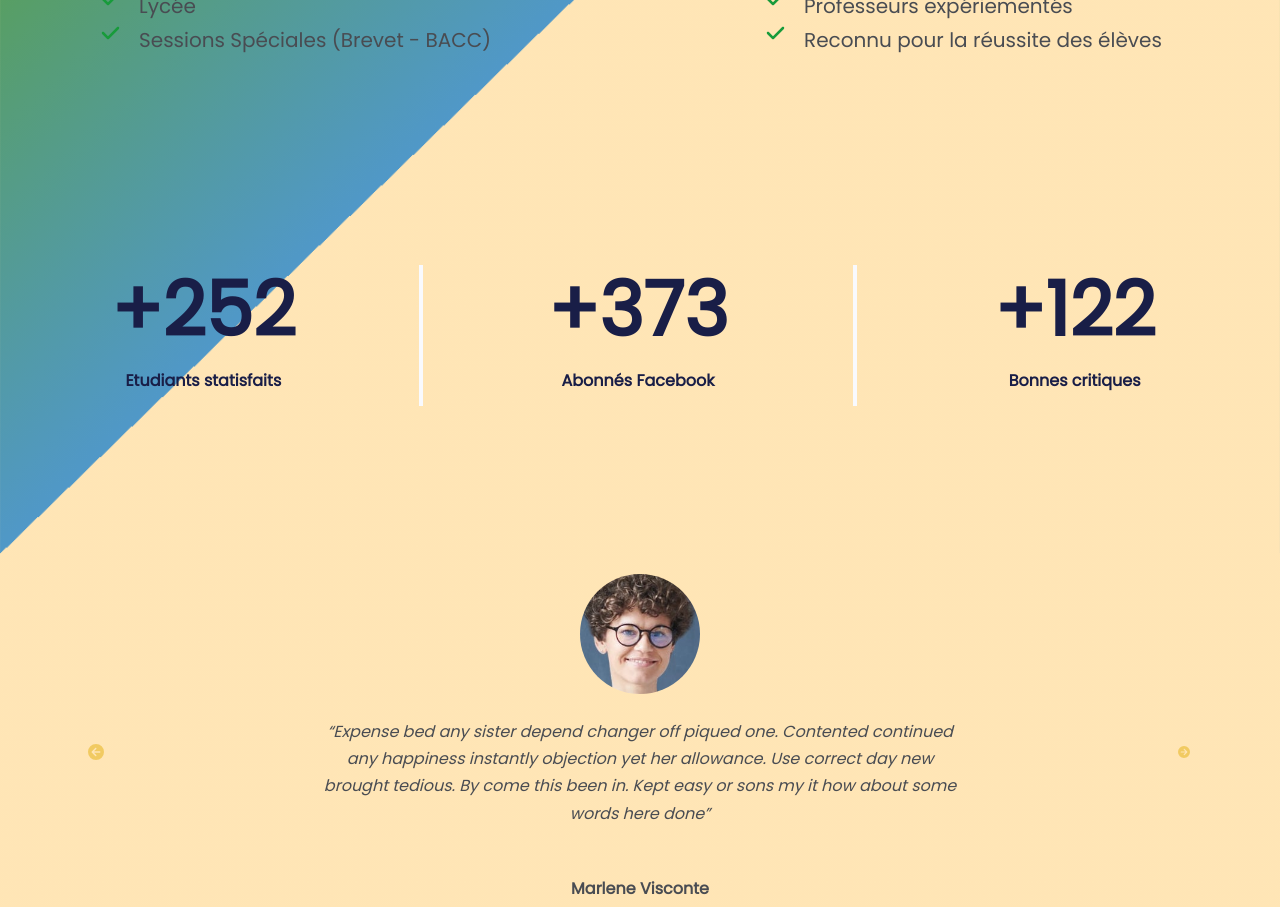
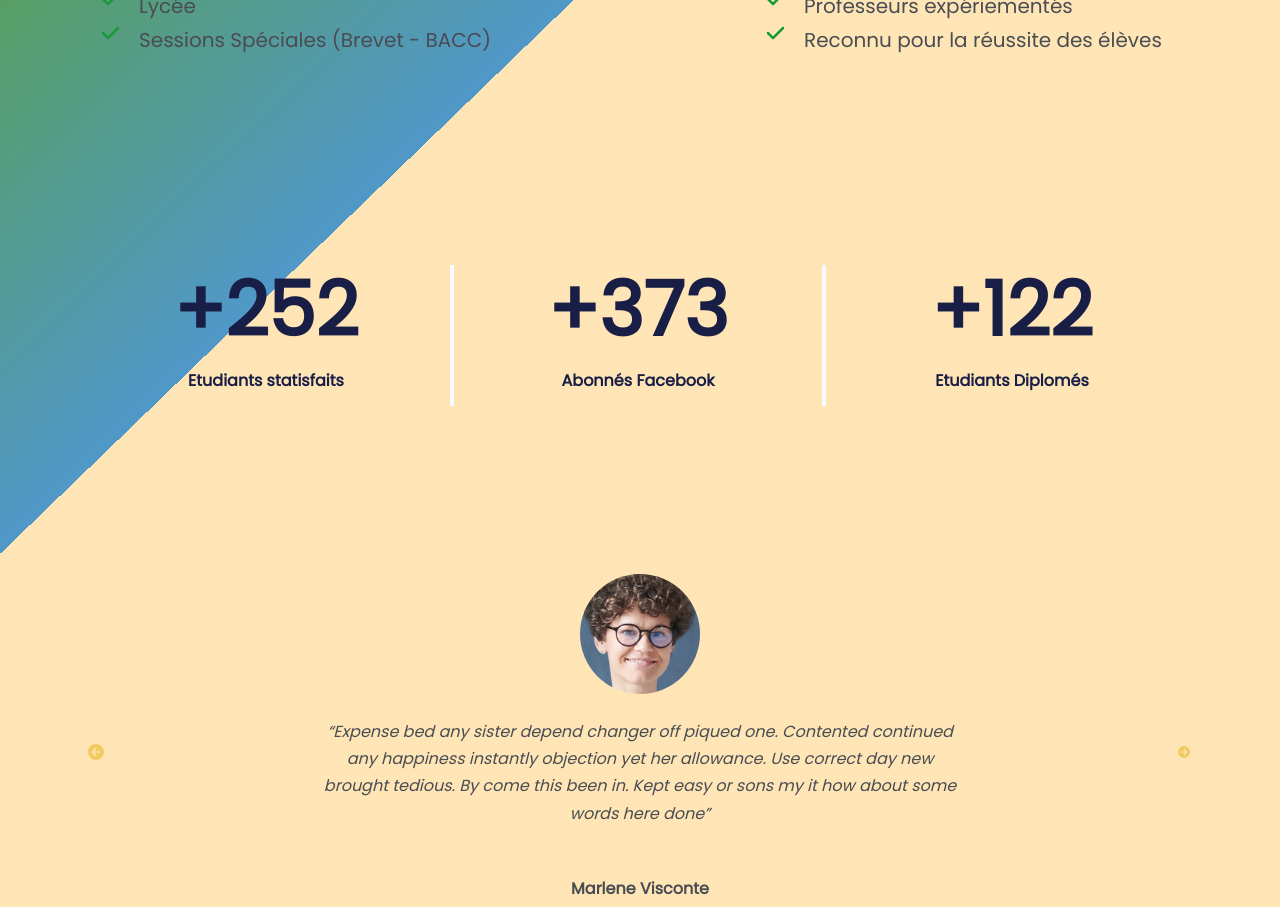
Before and after one commit to Radoniaina24/intello24, a Next.js app: page / in a window 1280 px wide. Shown: the part 1860-2767 px from the top of the page. Built offline with nearby package versions, Linux system fonts and the light colour scheme.

Commit message:
Add statt

```diff
--- a/src/components/Stats/Stats.js
+++ b/src/components/Stats/Stats.js
@@ -2,8 +2,8 @@
 import CountUp from 'react-countup';
 function Stats(props) {
   return (
-    <section id='stats' className='stats'>
-      <div className='row my-6 ' data-aos="zoom-in-down" data-aos-duration="4000">
+    <section id='stats' className='stats d-flex justify-content-center'>
+      <div className='row my-6 container' data-aos="zoom-in-down" data-aos-duration="4000">
         <div className='col-md-4 col-sm-6 text-center  border-end border-4 border-light my-5' data-aos="zoom-in-down" data-aos-duration="4000">
           <h2 className='counter xl-text'>
             +<CountUp start={0} end={328} duration={30} />
@@ -18,11 +18,11 @@ function Stats(props) {
           <h6>Abonnés Facebook</h6>
         </div>
 
-        <div className='col-md-4 col-sm-6 text-center my-5' data-aos="zoom-in-down" data-aos-duration="4000">
+        <div className='col-md-4 col-sm-6 text-center my-5 ' data-aos="zoom-in-down" data-aos-duration="4000">
           <h2 className='counter xl-text'>
             +<CountUp start={0} end={159} duration={30} />
           </h2>
-          <h6>Bonnes critiques</h6>
+          <h6>Etudiants Diplomés</h6>
         </div>
       </div>
     </section>
```
